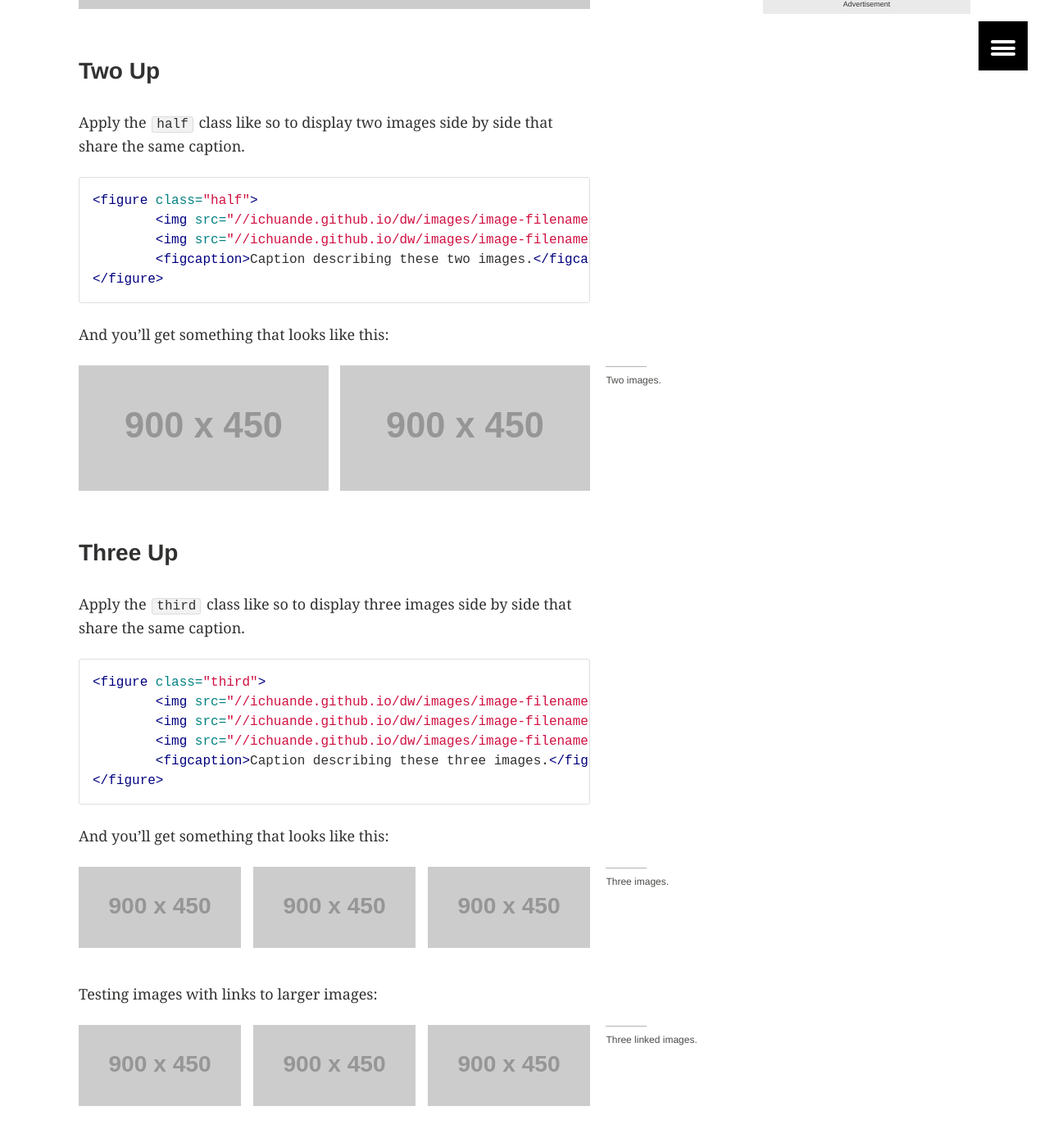
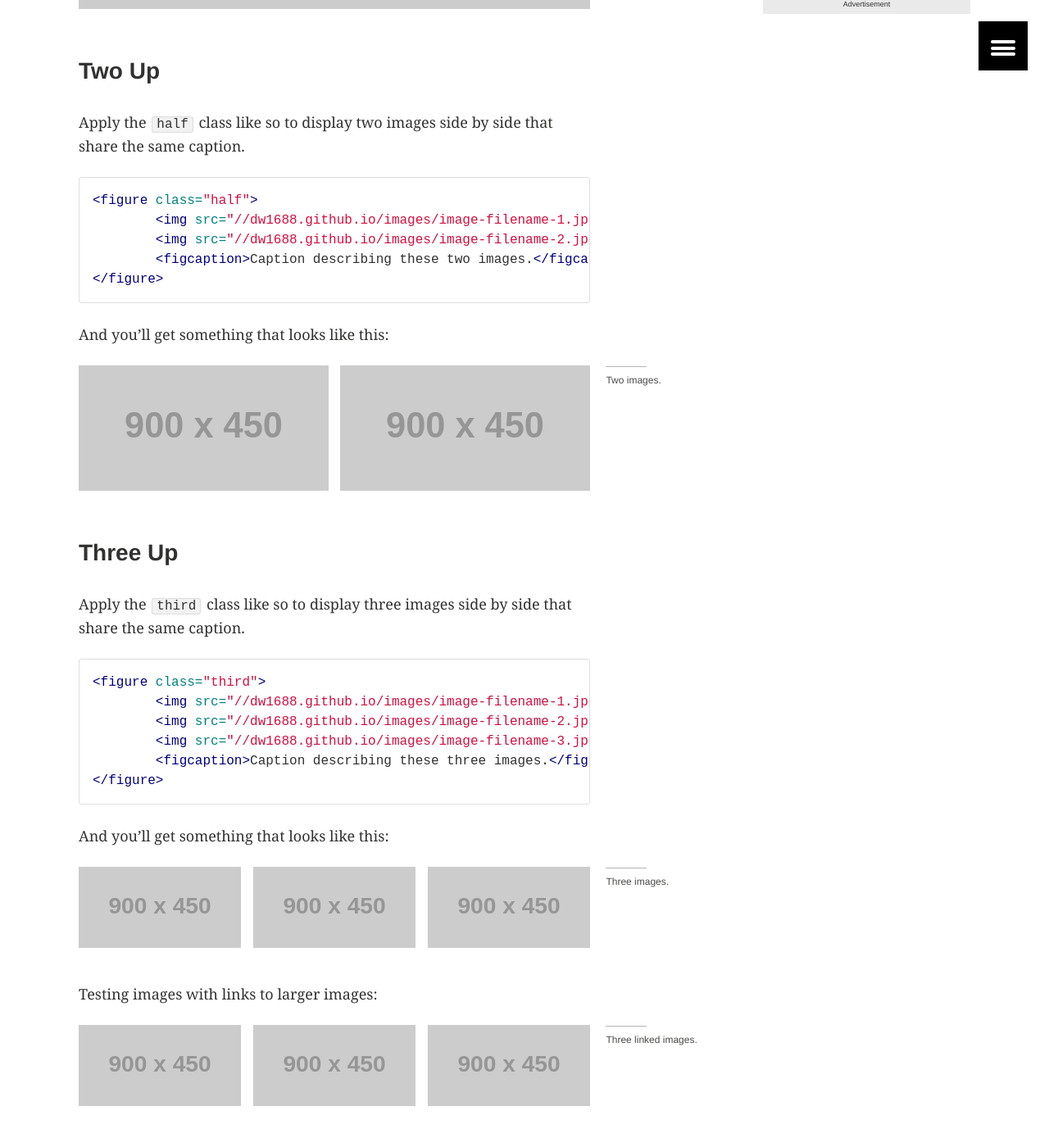
Before and after one commit to dw1688/dw1688.github.io, a Jekyll site: the page built from _posts/articles/2013-05-22-sample-post-images.md, in a window 1280 px wide and 1400 px high, scrolled down 900 px. Shown: the top 1389 px of the window at 82% size. Built offline with Jekyll 4.4.1, drawn with Linux system fonts in a browser that asks for light colours.

Commit message:
Update _config.yml

```diff
--- a/_config.yml
+++ b/_config.yml
@@ -5,7 +5,7 @@ description: "销量辅助神器"
 logo: 120x120.gif
 teaser: 400x250.gif
 locale: en_US
-url: //ichuande.github.io/dw
+url: //dw1688.github.io
 
 # Jekyll configuration
 
```
